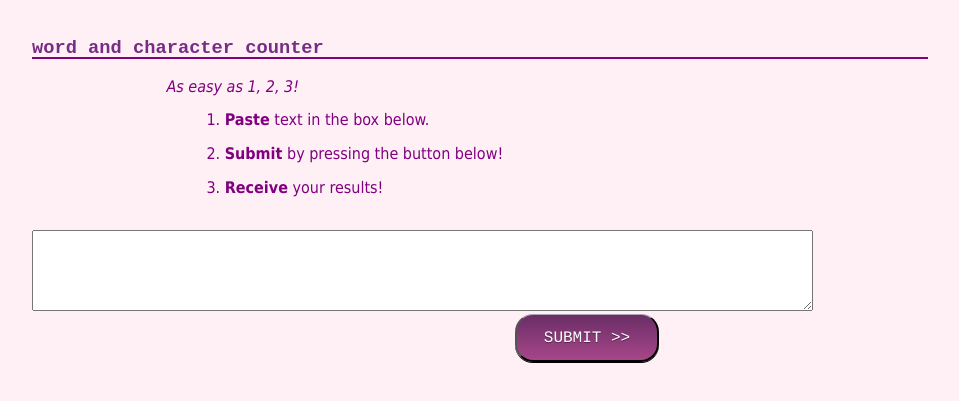
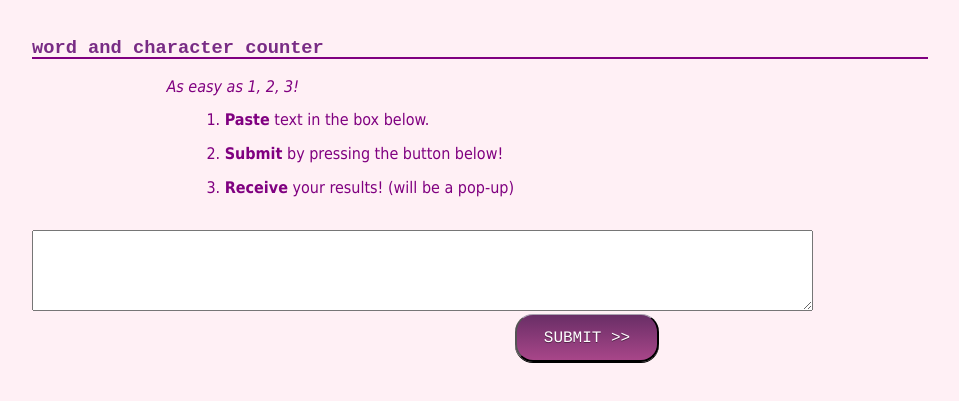
Before and after one commit to biancahd/CSportfolio, a plain HTML site: page wordCount.html in a window 1280 px wide. Shown: the part 289-690 px from the top of the page, without its empty margins (160-1119 px from the left). Drawn offline with Linux system fonts and the light colour scheme.

Commit message:
Final update for January 2016

```diff
--- a/wordCount.html
+++ b/wordCount.html
@@ -2,7 +2,6 @@
 <html>
 <!--to do list html-->
 <!---NAVBAR--->
-
 <body class="news">
   <header>
     <div class="nav">
@@ -13,22 +12,17 @@
         <li class="hardware"><a href="hardware.html">Hardware.</a></li>
         <li class="apps"><a href="apps.html">JS.</a></li>
         <li class="wordCount"><a href="wordCount.html">WordCount.</a></li>
-
       </ul>
     </div>
   </header>
-
  <head>
         <link rel="stylesheet" type="text/css" href="intro.css">
         <title></title>
     </head>
-
     <img id="lilbee1" src="http://static1.squarespace.com/static/51d1c251e4b02a8119268ca8/t/52199078e4b0e22c06d93ae1/1377407096951/BEE.png?format=100w" alt="buzeebee" width="100px">
-
     <h1>Intro to CS | Bianca.HD</h1>
 
 </body>
-
 <head>
   <link rel="stylesheet" type="text/css" href="intro.css">
 
@@ -43,19 +37,15 @@
     <em>As easy as 1, 2, 3!</em>
     <ol>1. <strong>Paste</strong> text in the box below. </ol>
     <ol>2. <strong>Submit</strong> by pressing the button below! </ol>
-    <ol>3. <strong>Receive</strong> your results! </ol>
+    <ol>3. <strong>Receive</strong> your results! (will be a pop-up)</ol>
     <br>
   </div>
 
   <textarea id=textbox1 extsub placeholder="Enter your body of text here! :) " cols="95" rows="5" name=x> </textarea>
-
   <br>
-
-
 
   <input id="analyze" type=button value="SUBMIT >>">
 </form>
 <script type="text/javascript" src="wordCount.js"></script>
 </body>
-
 </html>
```
Also changed, not shown: intro.css (line endings or trailing spaces), wordCount.js (line endings or trailing spaces).
